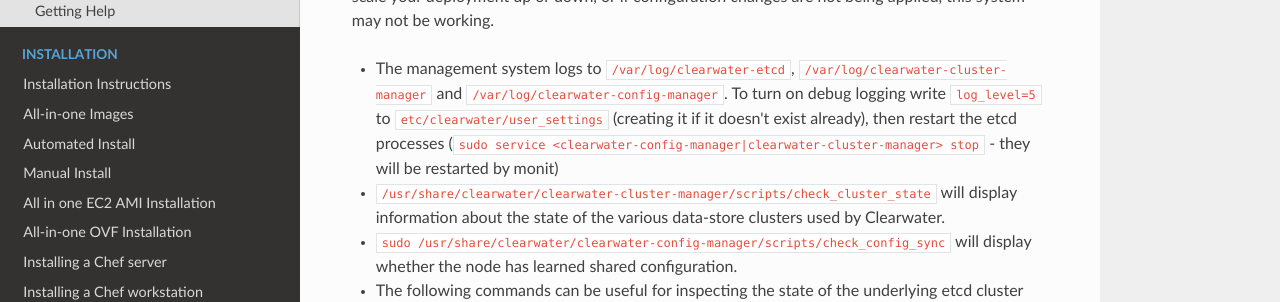
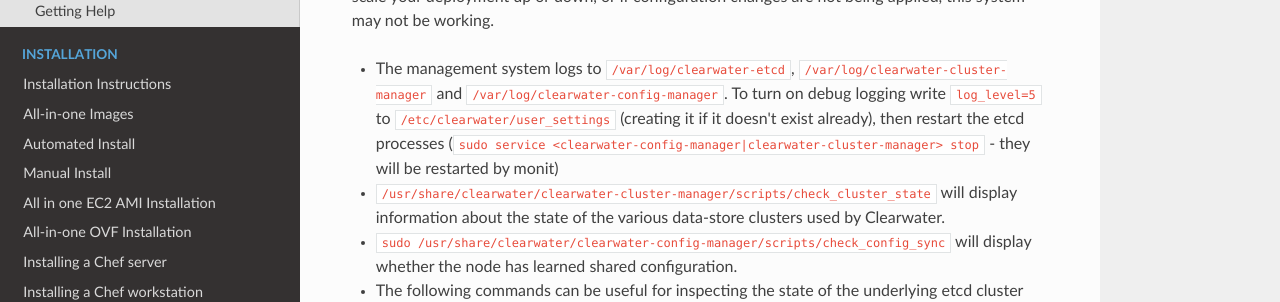
Before and after one commit to Metaswitch/clearwater-readthedocs, an MkDocs documentation site: the page built from docs/Troubleshooting_and_Recovery.md, in a window 1280 px wide and 900 px high, scrolled down 3336 px. Shown: the part 242-544 px from the top of the window. Built offline with MkDocs 1.6.1, drawn with Linux system fonts in a browser that asks for light colours; nearby versions of some CDN libraries; old or Windows-style settings are respelled for this version of MkDocs.

```diff
--- a/docs/Troubleshooting_and_Recovery.md
+++ b/docs/Troubleshooting_and_Recovery.md
@@ -79,7 +79,7 @@ If you see Ralf dying/restarting with no apparent cause in `/var/log/ralf/ralf*.
 
 Clearwater comes with a system that [automate clustering and configuration sharing](Automatic_Clustering_Config_Sharing.md). If you cannot scale your deployment up or down, or if configuration changes are not being applied, this system may not be working.
 
-* The management system logs to `/var/log/clearwater-etcd`, `/var/log/clearwater-cluster-manager` and `/var/log/clearwater-config-manager`. To turn on debug logging write `log_level=5` to `etc/clearwater/user_settings` (creating it if it doesn't exist already), then restart the etcd processes (`sudo service <clearwater-config-manager|clearwater-cluster-manager> stop` - they will be restarted by monit)
+* The management system logs to `/var/log/clearwater-etcd`, `/var/log/clearwater-cluster-manager` and `/var/log/clearwater-config-manager`. To turn on debug logging write `log_level=5` to `/etc/clearwater/user_settings` (creating it if it doesn't exist already), then restart the etcd processes (`sudo service <clearwater-config-manager|clearwater-cluster-manager> stop` - they will be restarted by monit)
 * `/usr/share/clearwater/clearwater-cluster-manager/scripts/check_cluster_state` will display information about the state of the various data-store clusters used by Clearwater.
 * `sudo /usr/share/clearwater/clearwater-config-manager/scripts/check_config_sync` will display whether the node has learned shared configuration.
 * The following commands can be useful for inspecting the state of the underlying etcd cluster used by the management system:
```
